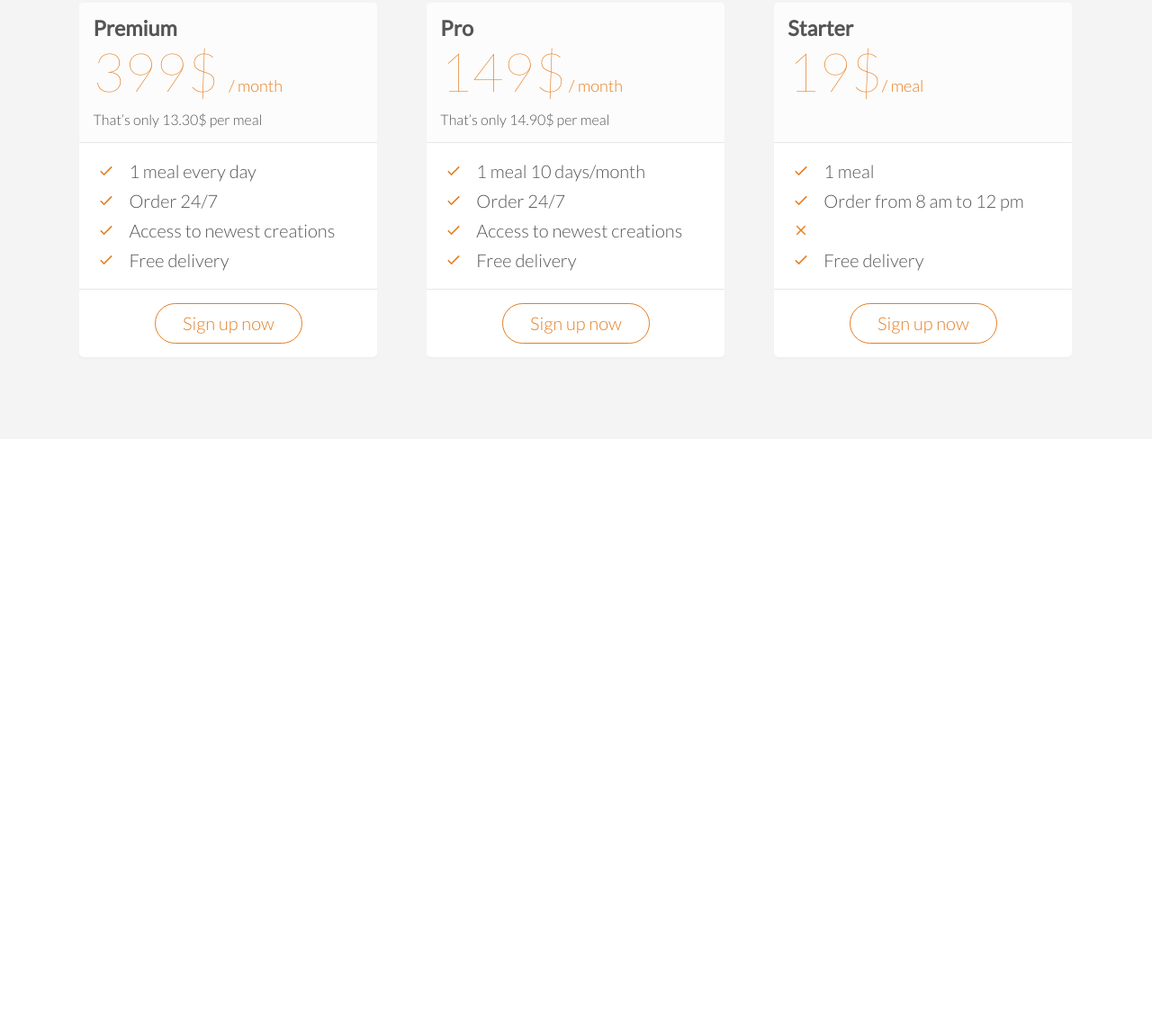
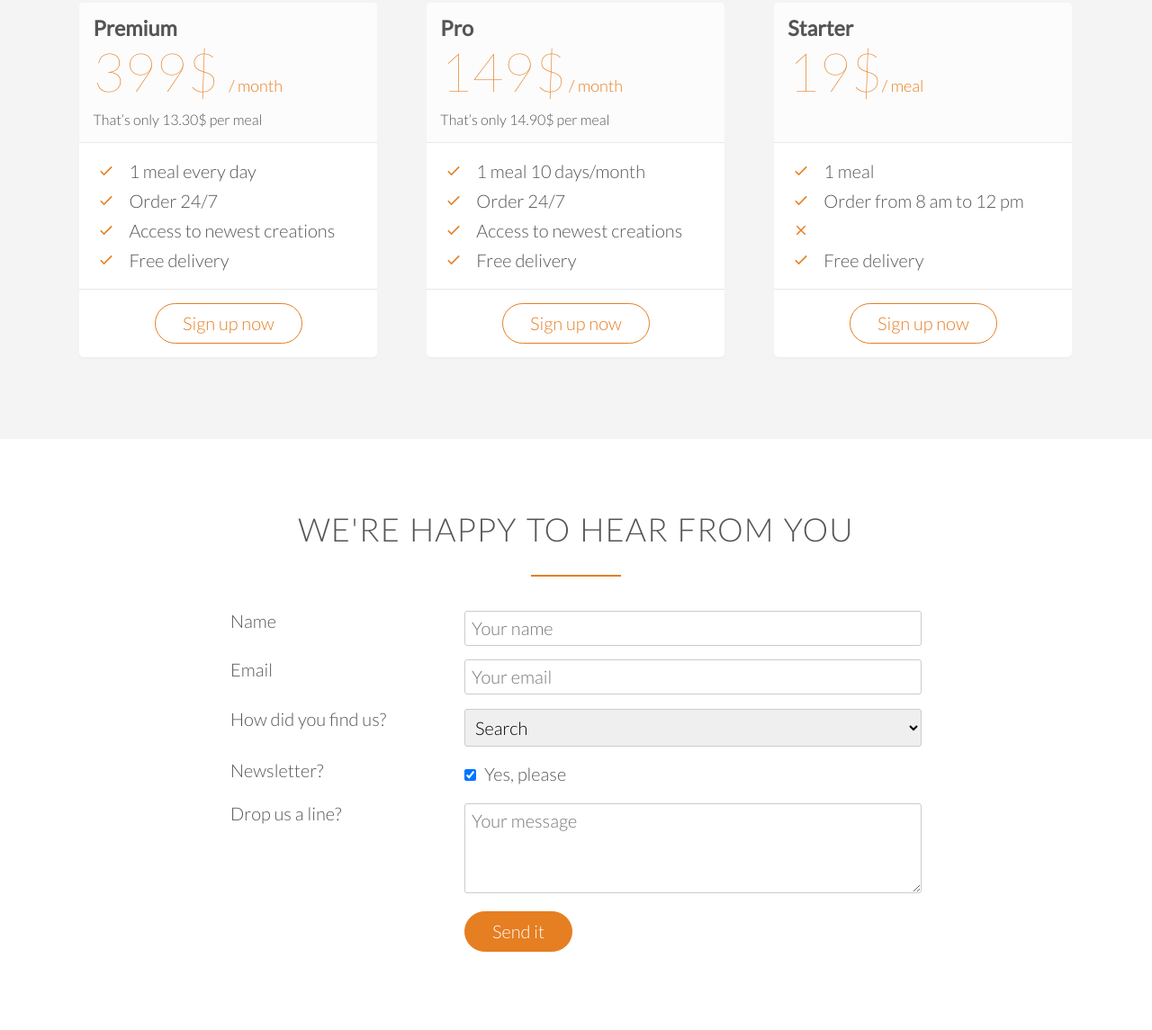
Before and after one commit to dsremackii/omnifood, a website: page app/index.html in a window 1280 px wide. Shown: the part 4054-5199 px from the top of the page at 90% size. Before the commit the page ends 4542 px from the top, so only its background shows below. Drawn offline with nearby package versions, Linux system fonts and the light colour scheme.

Commit message:
contact form done

```diff
--- a/app/assets/styles/base/_global.css
+++ b/app/assets/styles/base/_global.css
@@ -45,3 +45,7 @@ html {
   .box {
     padding: 1%;
   }
+
+  *:focus {
+    outline:none;
+  }
--- a/app/assets/styles/modules/_btn.css
+++ b/app/assets/styles/modules/_btn.css
@@ -1,4 +1,5 @@
 .btn {
+
 
     &:link,
     &:visited {
@@ -8,6 +9,7 @@
         border-radius: 200px;
         color:$mainWhite;
         transition:background-color 0.2s, border 0.2s, color 0.2s;
+
     }
 
     &-full:link,
--- /dev/null
+++ b/app/assets/styles/modules/_contact-form.css
@@ -0,0 +1,40 @@
+.section-form {
+    width: 60%;
+    margin:0 auto;
+}
+input[type=text],
+input[type=email],
+select,
+textarea {
+    width: 100%;
+    padding: 7px;
+    border-radius: 3px;
+    border: 1px solid #ccc;
+}
+
+textarea {
+    height: 100px;
+}
+
+input[type=submit] {
+    display: inline-block;
+        padding: 10px 30px;
+        font-weight: 300;
+        border-radius: 200px;
+        color:$mainWhite;
+        transition:background-color 0.2s, border 0.2s, color 0.2s;
+
+        background-color: $mainOrange;
+        border: 1px solid $mainOrange;
+        color:$mainWhite;
+        margin-right:15px;
+
+        &:hover,
+        &:active {
+            background-color:$mainDarkOrange;
+        }
+}
+
+input[type=checkbox] {
+    margin: 10px 5px 10px 0;
+}
--- a/app/assets/styles/styles.css
+++ b/app/assets/styles/styles.css
@@ -20,3 +20,4 @@
 @import "modules/_section-cities";
 @import "modules/_testimonials";
 @import "modules/_sign-up";
+@import "modules/_contact-form";
--- a/app/index.html
+++ b/app/index.html
@@ -404,6 +404,71 @@
 			</div>
 	</section>
 
+	<section class="section-form">
+		<div class="row">
+			<h2 class="section-form__title headline headline--title">
+				We're happy to hear from you
+			</h2>
+			<div class="row">
+				<form action="#" method="post" class="section-form__contact-form">
+					<div class="col span-1-of-3">
+						<label for="name">Name</label>
+					</div>
+					<div class="col span-2-of-3">
+						<input type="text" name="name" id="name" placeholder="Your name" required>
+					</div>
+				</div>
+
+
+			<div class="row">
+					<div class="col span-1-of-3">
+						<label for="email">Email</label>
+					</div>
+					<div class="col span-2-of-3">
+						<input type="email" name="email" id="email" placeholder="Your email" required>
+					</div>
+				</div>
+			<div class="row">
+					<div class="col span-1-of-3">
+						<label for="find-us">How did you find us?</label>
+					</div>
+					<div class="col span-2-of-3">
+						<select name="find-us" id="find-us">
+							<option value="friends">Friends</option>
+								<option value="search" selected>Search</option>
+								<option value="ad">Advertisment</option>
+								<option value="other">Other</option>
+						</select>
+				</div>
+			</div>
+			<div class="row">
+				<div class="col span-1-of-3">
+					<label for="news">Newsletter?</label>
+			</div>
+			<div class="col span-2-of-3">
+				<input type="checkbox" name="news" id="news" checked> Yes, please
+			</div>
+			</div>
+			<div class="row">
+					<div class="col span-1-of-3">
+						<label for="message">Drop us a line?</label>
+				</div>
+				<div class="col span-2-of-3">
+					<textarea name="message" id="message" cols="30" rows="3" placeholder="Your message"></textarea>
+				</div>
+				</div>
+				<div class="row">
+						<div class="col span-1-of-3">
+							<label>&nbsp;</label>
+					</div>
+					<div class="col span-2-of-3">
+						<input type="submit" value="Send it">
+					</div>
+					</div>
+		</form>
+		</div>
+	</section>
+
 	<script src="https://unpkg.com/ionicons@4.4.4/dist/ionicons.js"></script>
 	<!-- build:js assets/scripts/App.js -->
 	</div>
--- a/app/temp/styles/styles.css
+++ b/app/temp/styles/styles.css
@@ -1135,6 +1135,10 @@ section {
     padding: 1%;
   }
 
+*:focus {
+    outline:none;
+  }
+
 .headline {
     font-weight: 300;
     text-transform: uppercase;
@@ -1551,3 +1555,45 @@ Instead edit gulp/templates/sprite */
 .section-plans__plan-price-meal {
   font-size: 80%;
 }
+
+.section-form {
+    width: 60%;
+    margin:0 auto;
+}
+
+input[type=text],
+input[type=email],
+select,
+textarea {
+    width: 100%;
+    padding: 7px;
+    border-radius: 3px;
+    border: 1px solid #ccc;
+}
+
+textarea {
+    height: 100px;
+}
+
+input[type=submit] {
+    display: inline-block;
+        padding: 10px 30px;
+        font-weight: 300;
+        border-radius: 200px;
+        color:#FFF;
+        transition:background-color 0.2s, border 0.2s, color 0.2s;
+
+        background-color: #e67e22;
+        border: 1px solid #e67e22;
+        color:#FFF;
+        margin-right:15px;
+}
+
+input[type=submit]:hover,
+        input[type=submit]:active {
+  background-color:#cf6d17;
+}
+
+input[type=checkbox] {
+    margin: 10px 5px 10px 0;
+}
```
Lines whose indentation alone changed are shown as unchanged.
